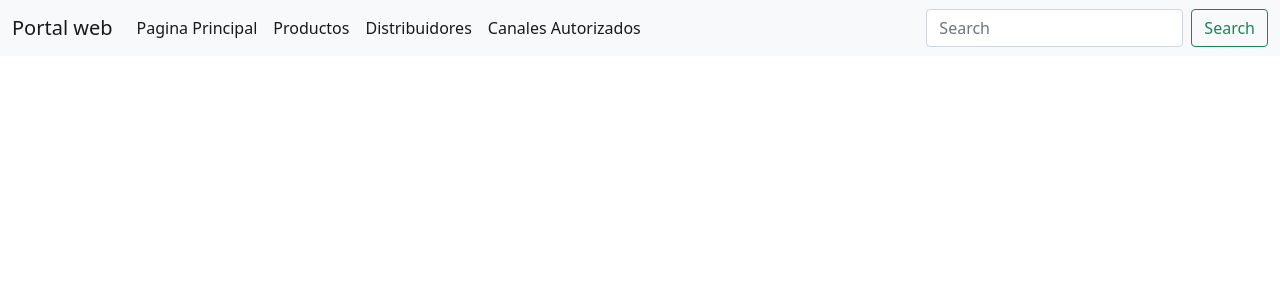
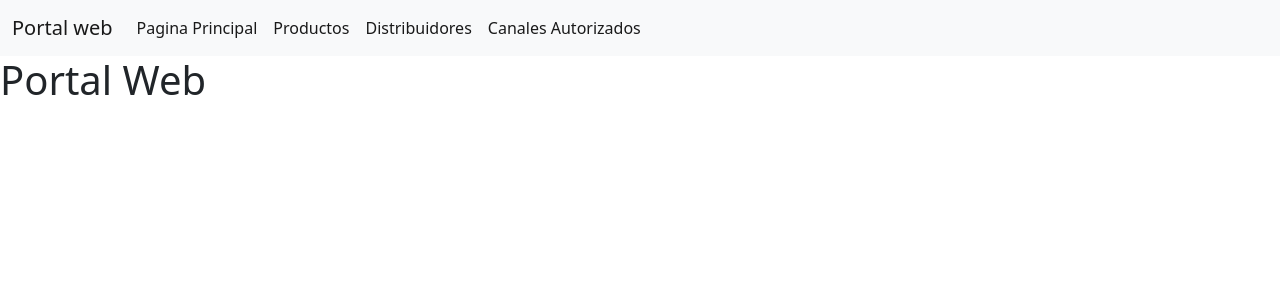
Before and after one commit to MarcosJSierra/PortalWebFront, a React (Create React App) app: page / in a window 1280 px wide. Shown: the top 300 px of the page. Built offline with nearby package versions, Linux system fonts and the light colour scheme.

Commit message:
creando proyecto base

```diff
--- a/package.json
+++ b/package.json
@@ -36,5 +36,9 @@
       "last 1 firefox version",
       "last 1 safari version"
     ]
+  },
+  "devDependencies": {
+    "webpack": "^5.66.0",
+    "webpack-cli": "^4.9.1"
   }
 }
--- a/src/App.js
+++ b/src/App.js
@@ -1,13 +1,23 @@
 import './App.css';
 import React from 'react';
+import { BrowserRouter, Switch, Route, Link } from "react-router-dom";
 import { Header } from './components/Headr/header';
+import { MainPage } from './components/';
 function App() {
   return (
-    <React.Fragment>
-      <div className="App">
+    // <BrowserRouter>
+      <div>
         <Header />
+        <Switch>
+          <Route path="/">
+            <MainPage />
+          </Route>
+          <Route path="/productos">
+            <h1>cambio</h1>
+          </Route>
+        </Switch>
       </div>
-    </React.Fragment>
+    // </BrowserRouter>
   );
 }
 
--- a/src/components/Headr/header.js
+++ b/src/components/Headr/header.js
@@ -1,32 +1,29 @@
 import React from 'react';
+import { Link } from 'react-router-dom';
 
 function Header(props){
     return(
         <nav className="navbar navbar-expand-lg navbar-light bg-light">
             <div className="container-fluid">
-                <a className="navbar-brand" href="">Portal web</a>
+                <Link className="navbar-brand" to="/">Portal web</Link>
                 <button className="navbar-toggler" type="button" data-bs-toggle="collapse" data-bs-target="#navbarSupportedContent" aria-controls="navbarSupportedContent" aria-expanded="false" aria-label="Toggle navigation">
                 <span className="navbar-toggler-icon"></span>
                 </button>
                 <div className="collapse navbar-collapse" id="navbarSupportedContent">
                 <ul className="navbar-nav me-auto mb-2 mb-lg-0">
                     <li className="nav-item">
-                        <a className="nav-link active" aria-current="page" href="/">Pagina Principal</a>
+                        <Link className="nav-link active" aria-current="page" to="/">Pagina Principal</Link>
                     </li>
                     <li className="nav-item">
-                        <a className="nav-link active" aria-current="page" href="/productos">Productos</a>
+                        <Link className="nav-link active" aria-current="page" to="/productos">Productos</Link>
                     </li>
                     <li className="nav-item">
-                        <a className="nav-link active" aria-current="page" href="/">Distribuidores</a>
+                        <Link className="nav-link active" aria-current="page" to="/distribuidores">Distribuidores</Link>
                     </li>
                     <li className="nav-item">
-                        <a className="nav-link active" aria-current="page" href="/">Canales Autorizados</a>
+                        <Link className="nav-link active" aria-current="page" to="/canalesautorizados">Canales Autorizados</Link>
                     </li>
                 </ul>
-                <form className="d-flex">
-                    <input className="form-control me-2" type="search" placeholder="Search" aria-label="Search" />
-                    <button className="btn btn-outline-success" type="submit">Search</button>
-                </form>
                 </div>
             </div>
             </nav>
--- a/src/components/index.js
+++ b/src/components/index.js
@@ -1,6 +1,6 @@
 import React from "react";
 
-function mainPage(){
+function MainPage(){
     return(
         <React.Fragment>
             <h1>Portal Web</h1>
@@ -8,4 +8,5 @@ function mainPage(){
     );
 }
 
-export { mainPage }
+
+export { MainPage }
--- a/src/index.js
+++ b/src/index.js
@@ -1,17 +1,20 @@
 import React from 'react';
 import ReactDOM from 'react-dom';
-import './index.css';
+
+import { BrowserRouter, Switch, Route, Link } from "react-router-dom";
 import App from './App';
 import reportWebVitals from './reportWebVitals';
 
 ReactDOM.render(
-  <React.StrictMode>
+  <BrowserRouter>
     <App />
-  </React.StrictMode>,
+  </BrowserRouter>,
+
+
   document.getElementById('root')
 );
 
 // If you want to start measuring performance in your app, pass a function
 // to log results (for example: reportWebVitals(console.log))
 // or send to an analytics endpoint. Learn more: https://bit.ly/CRA-vitals
-reportWebVitals();
+// reportWebVitals();
```
Also changed, not shown: 1 other file (tests, documents, lock files or other folders).
